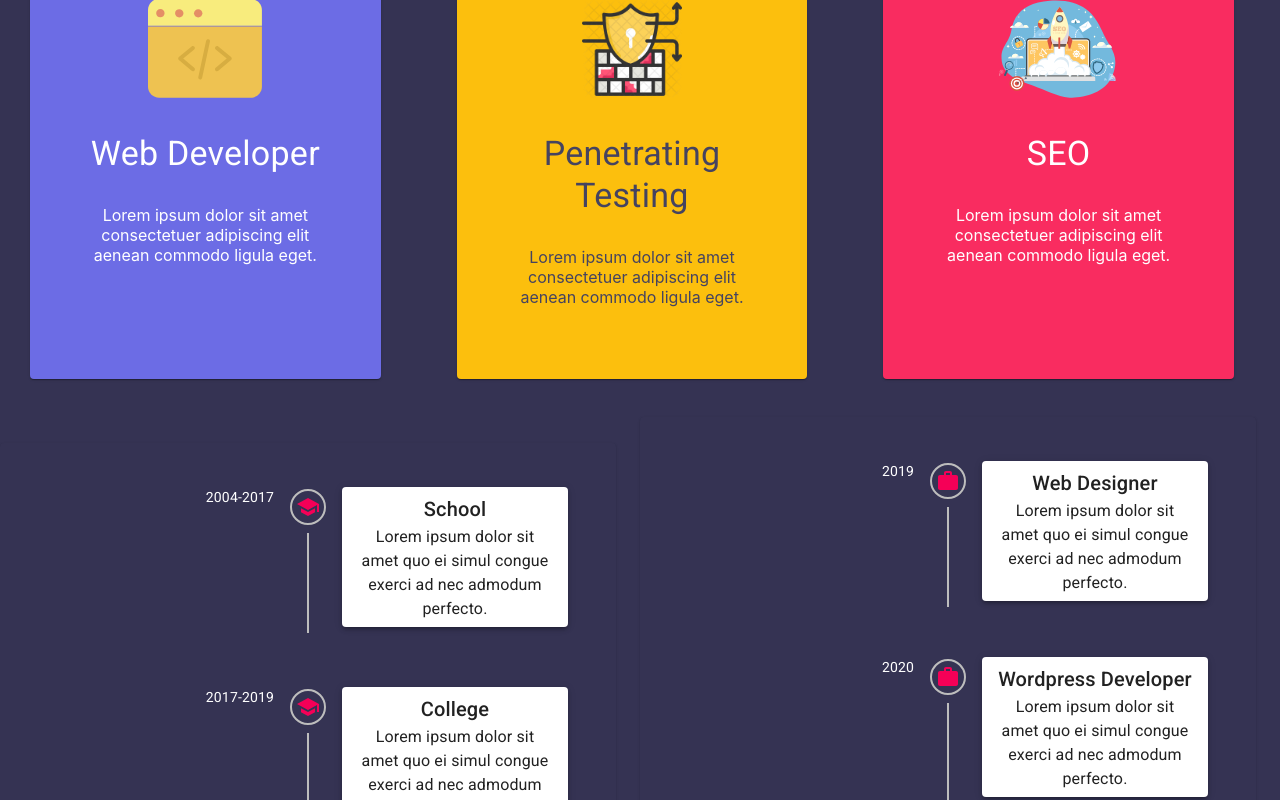
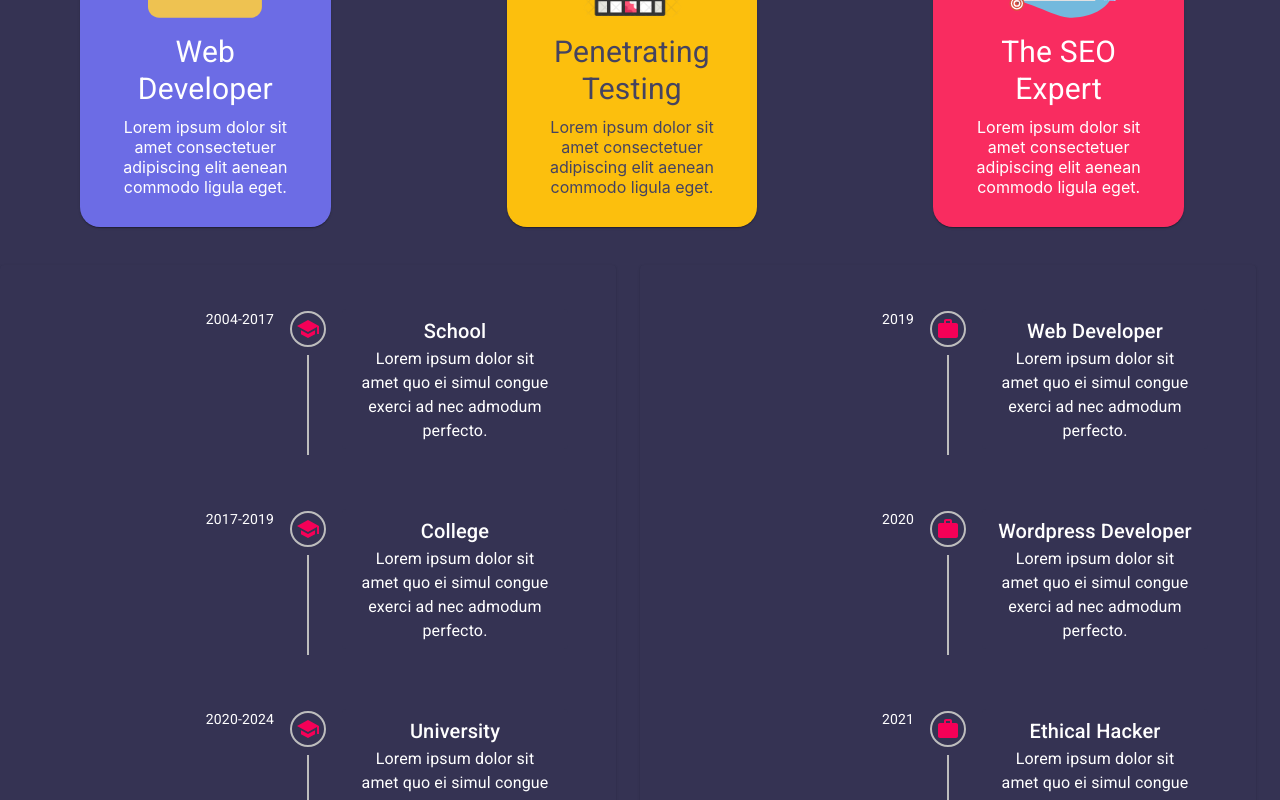
Before and after one commit to inshalayaz/inshalayaz.site, a React (Create React App) app: page / in a window 1280 px wide. Shown: the part 1360-2160 px from the top of the page. Built offline with nearby package versions, Linux system fonts and the light colour scheme.

Commit message:
css fixes

```diff
--- a/src/components/About/About.js
+++ b/src/components/About/About.js
@@ -31,7 +31,7 @@ function About() {
                             I am Inshal Ayaz, web developer from Karachi, Pakistan. I have rich experience in web site design and building and customization, also I am good at WordPress and Web Penetration Testing.
                             </Typography>
                             <br />
-                            <a href={File} download style={{}}>
+                            <a href={File}>
                                 <Button color="primary" variant="contained" className={classes.btn}>Download CV</Button>
                             </a>
                         </Paper>
--- a/src/components/About/Counter/Style.js
+++ b/src/components/About/Counter/Style.js
@@ -9,6 +9,7 @@ const useStyles = makeStyles((theme) => ({
       textAlign: 'center',
       color: 'white',
       backgroundColor: "#353353",
+      boxShadow:'none'
 
     },
     btn: {
--- a/src/components/About/Style.js
+++ b/src/components/About/Style.js
@@ -11,6 +11,7 @@ const useStyles = makeStyles((theme) => ({
       textAlign: 'center',
       color: 'white',
       backgroundColor: "#353353",
+      boxShadow:'none'
 
     },
     btn: {
--- a/src/components/Experience/Experience.js
+++ b/src/components/Experience/Experience.js
@@ -11,7 +11,7 @@ export default function Experience() {
 
   return (
     <div className={classes.root} id='experience'>
-      <Grid container spacing={3} alignItems="center" alignContent="center" >
+      <Grid container spacing={3} >
         <Grid item xs={6}>
           <Paper className={classes.paper}>
               {
--- a/src/components/Experience/Timeline/Data.js
+++ b/src/components/Experience/Timeline/Data.js
@@ -25,7 +25,7 @@ export const Data2 = [
     {
     id: 1,
     year: '2019',
-    work: 'Web Designer',
+    work: 'Web Developer',
     desc: 'Lorem ipsum dolor sit amet quo ei simul congue exerci ad nec admodum perfecto.',
     icon: false
 },
@@ -39,7 +39,7 @@ export const Data2 = [
 {
     id: 3,
     year: '2021',
-    work: 'Web Developer/Ethical Hacker',
+    work: 'Ethical Hacker',
     desc: 'Lorem ipsum dolor sit amet quo ei simul congue exerci ad nec admodum perfecto.',
     icon: false
 },
--- a/src/components/Experience/Timeline/Style.js
+++ b/src/components/Experience/Timeline/Style.js
@@ -3,6 +3,9 @@ import { makeStyles } from '@material-ui/core/styles';
 const useStyles = makeStyles((theme) => ({
   paper: {
     padding: '6px 16px',
+    backgroundColor: "#353353",
+    color:'#fff',
+    boxShadow:'none'
   },
   secondaryTail: {
     backgroundColor: theme.palette.secondary.main,
--- a/src/components/Services/Data.js
+++ b/src/components/Services/Data.js
@@ -21,7 +21,7 @@ const Data = [
         key: 3,
         Img: require('../../assets/seo.svg'),
         Alt: "SEO",
-        Title: "SEO",
+        Title: "The SEO Expert",
         Description: "Lorem ipsum dolor sit amet consectetuer adipiscing elit aenean commodo ligula eget.",
         BgColor:'#f92c60',
         textColor:'#fff'
--- a/src/components/Services/ServiceCard/Style.js
+++ b/src/components/Services/ServiceCard/Style.js
@@ -7,31 +7,32 @@ const useStyles = makeStyles((theme) => ({
       textAlign: 'center',
       color: theme.palette.text.secondary,
       transition: "all 0.3s ease-in-out",
-
+      borderRadius:"20px",
       '&:hover': {
-        padding:"100px 80px",
         transition: "all 0.3s ease-in-out",
+        transform: "translateY(-10px)"
       }
     },
     cardbg:{
-      padding: '80px 60px',
-      margin: '60px 30px' ,
+      padding: '30px 40px',
+      margin: '30px 80px' ,
       color: "white",
-      height: '300px',
+      // height: '200px',
       marginBottom: '30px',
       "@media screen and (max-width: 1000px)": {
         margin: '0px 0px',
-        padding: '40px 30px'
+        padding: '40px 30px',
       }
 
 
     },
     title: {
-      marginTop: '30px',
-      marginBottom: '30px',
+      marginTop: '10px',
+      fontSize:"30px",
+      marginBottom: '10px',
       textAlign: 'center',
       "@media screen and (max-width: 1000px)": {
-        fontSize: '23px'
+        fontSize: '18px'
       }
     },
     txt: {
```
